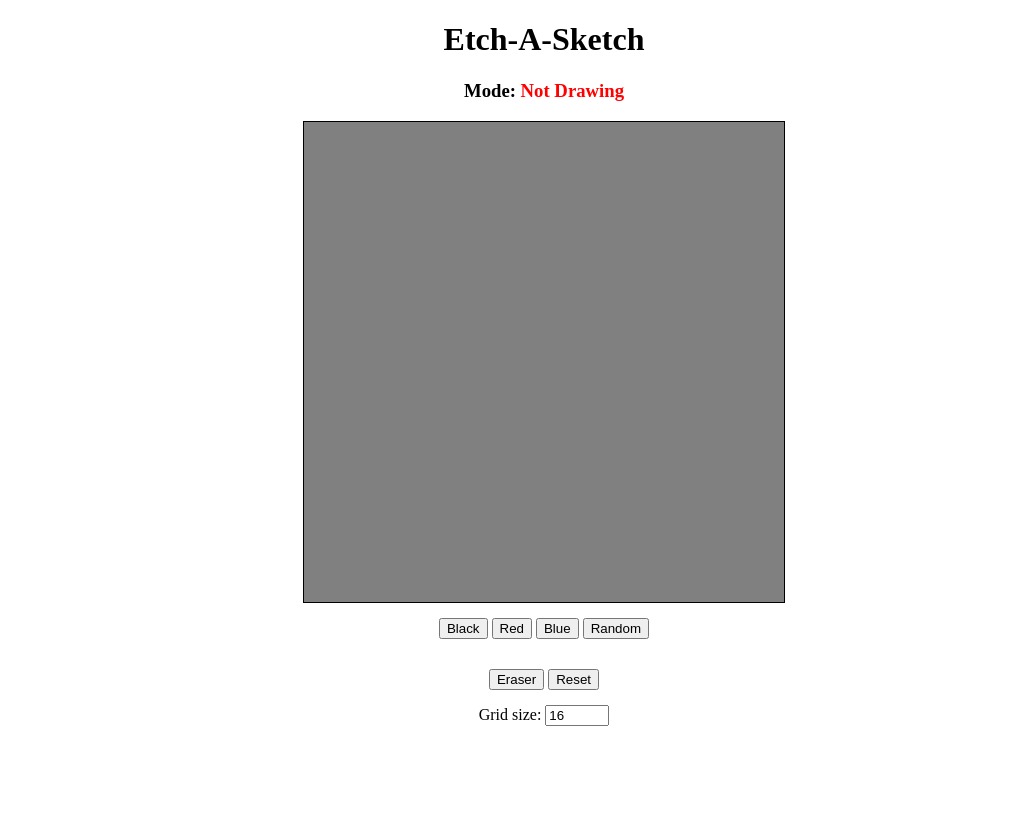
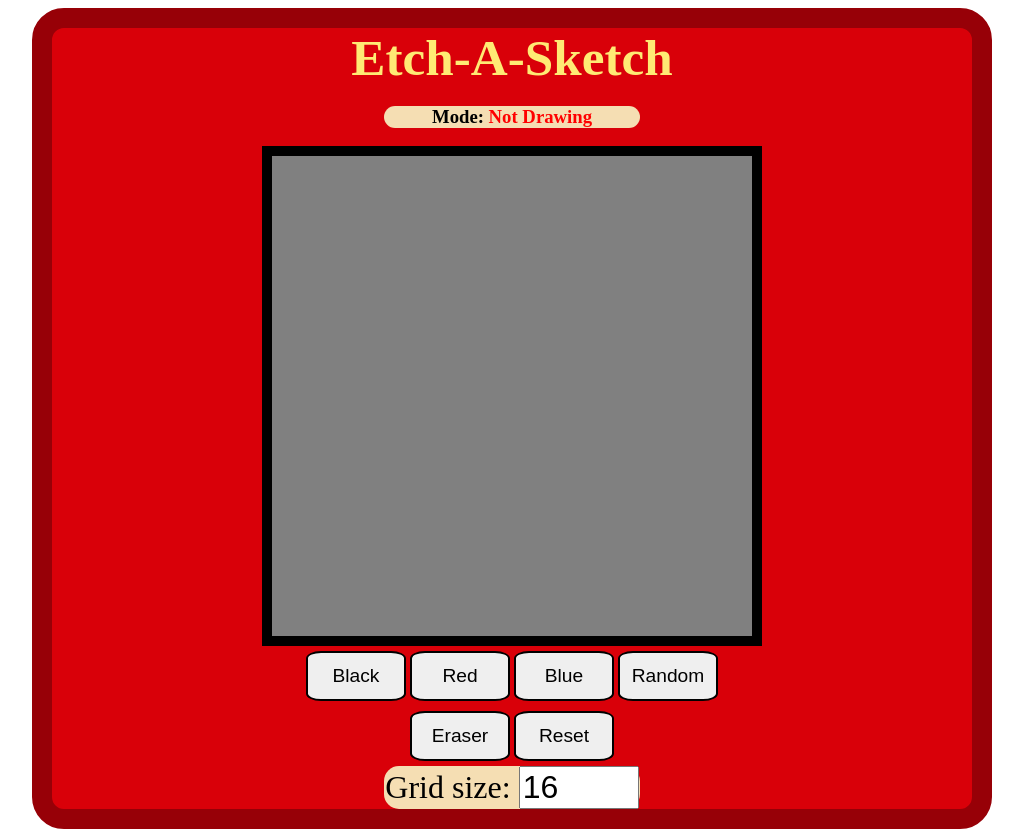
Before and after one commit to garrettvolpe/etch-a-sketch, a plain HTML site: page index.html in a window 1280 px wide. Shown: the whole page, without its empty margins (96-1119 px from the left). Before the commit the page ends 800 px from the top, so only its background shows below. Drawn offline with Linux system fonts and the light colour scheme.

Commit message:
add css styling

```diff
--- a/index.html
+++ b/index.html
@@ -8,9 +8,11 @@
     <title>Etch-A-Sketch</title>
   </head>
   <body>
-    <h1 id="heading">Etch-A-Sketch</h1>
     <div class="main-container">
-      <h3>Mode: <span id="mode">Not Drawing</span></h3>
+      <h1 id="heading">Etch-A-Sketch</h1>
+      <div class="bg-container">
+        <h3>Mode: <span id="mode">Not Drawing</span></h3>
+      </div>
       <div class="sketchbox"></div>
       <div class="buttons">
         <button id="blackButton" onclick="changeColor('black')">Black</button>
@@ -22,7 +24,7 @@
       </div>
       <button id="eraser" onclick="changeColor('gray')">Eraser</button>
       <button id="reset" onclick="resetSketchbox()">Reset</button>
-      <div>
+      <div class="bg-container">
         <label for="sizeInput">Grid size: </label>
         <input type="number" id="sizeInput" min="1" max="100" value="16" />
       </div>
--- a/index.js
+++ b/index.js
@@ -1,7 +1,7 @@
 let startingSize = 16;
 let sizeInput = document.getElementById("sizeInput");
 let mode = document.getElementById("mode");
-let selectedColor;
+let selectedColor = "black";
 
 let clicked = false;
 
--- a/style.css
+++ b/style.css
@@ -1,9 +1,20 @@
 #heading {
+    margin: 0;
     text-align: center;
+    font-size: 3.2rem;
+    color: #ffea74;
+}
+
+body {
+    margin-left: 10vw;
+    max-width: 75vw;
 }
 
 .main-container {
     text-align: center;
+    background-color: #d90009;
+    border-radius: 2rem;
+    border: #970007 solid 20px;
 }
 
 .sketchbox {
@@ -12,9 +23,35 @@
     margin: auto;
     width: 60vh;
     height: 60vh;
+    border: black solid 10px;
 }
 
 .buttons,
 #reset {
-    margin: 15px 0px;
+    margin: 5px 0px;
 }
+
+button {
+    height: 50px;
+    width: 100px;
+    border: black solid 2px;
+    border-radius: 15%;
+    font-size: 1.2em;
+}
+
+button:hover {
+    background-color: darkslategrey;
+    color: white;
+}
+
+.bg-container {
+    background-color: wheat;
+    margin: auto;
+    width: 20vw;
+    border-radius: 15px;
+}
+
+label,
+input {
+    font-size: 2em;
+}
```
